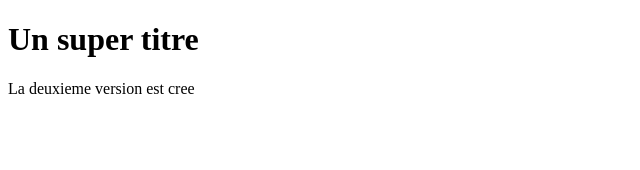
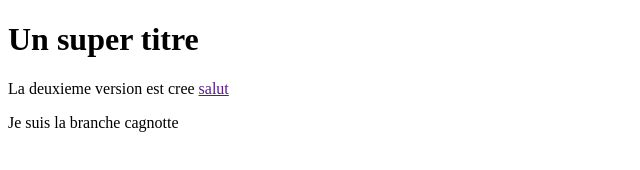
Before and after one commit to dannysanZer/OpcrProject, a plain HTML site: page index.html in a window 1280 px wide. Shown: the whole page, without its empty margins (0-640 px from the left). Drawn offline with Linux system fonts and the light colour scheme.

Commit message:
ajout des updates du fichier html a la branche cagnotte

```diff
--- a/index.html
+++ b/index.html
@@ -7,6 +7,7 @@
 </head>
 <body>
     <h1>Un super titre</h1>
-    <p>La deuxieme version est cree</p>
+    <p>La deuxieme version est cree <a href="">salut</a></p>
+    <p>Je suis la branche cagnotte</p>
 </body>
 </html>
```
